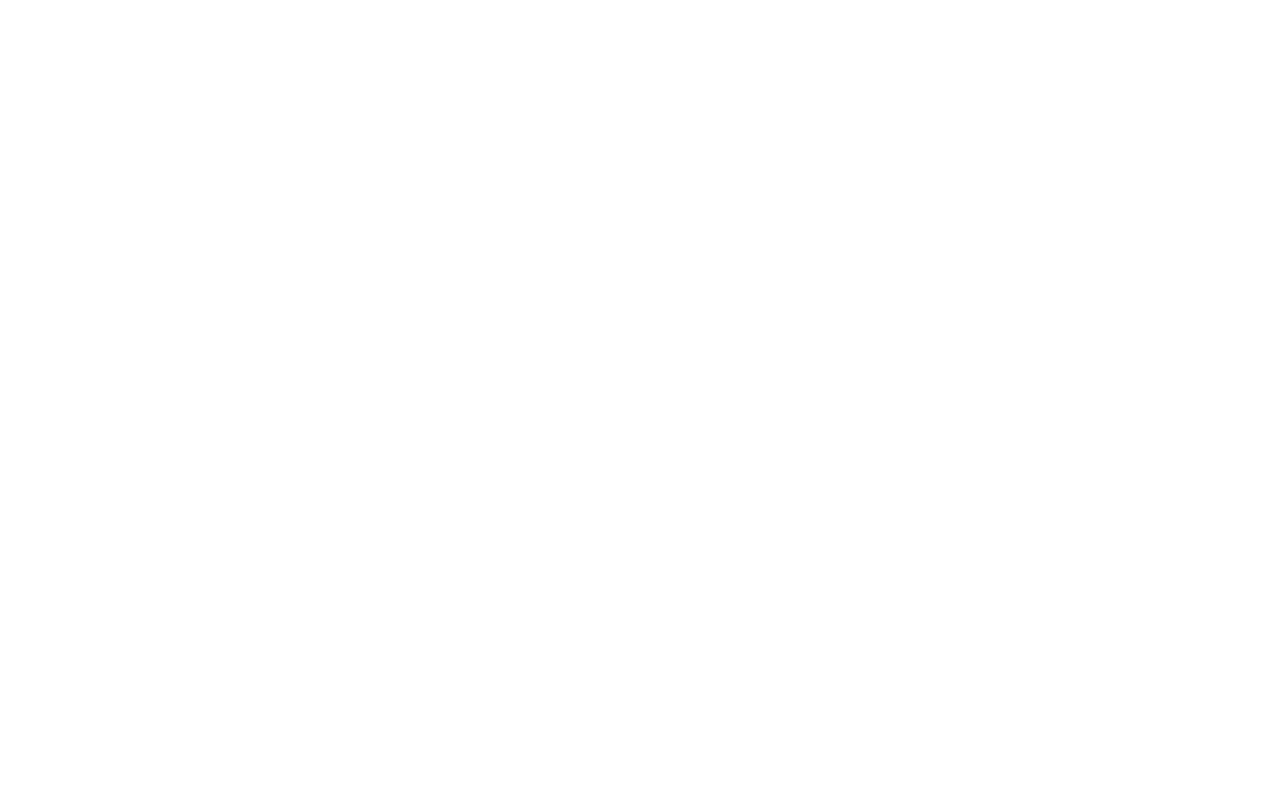
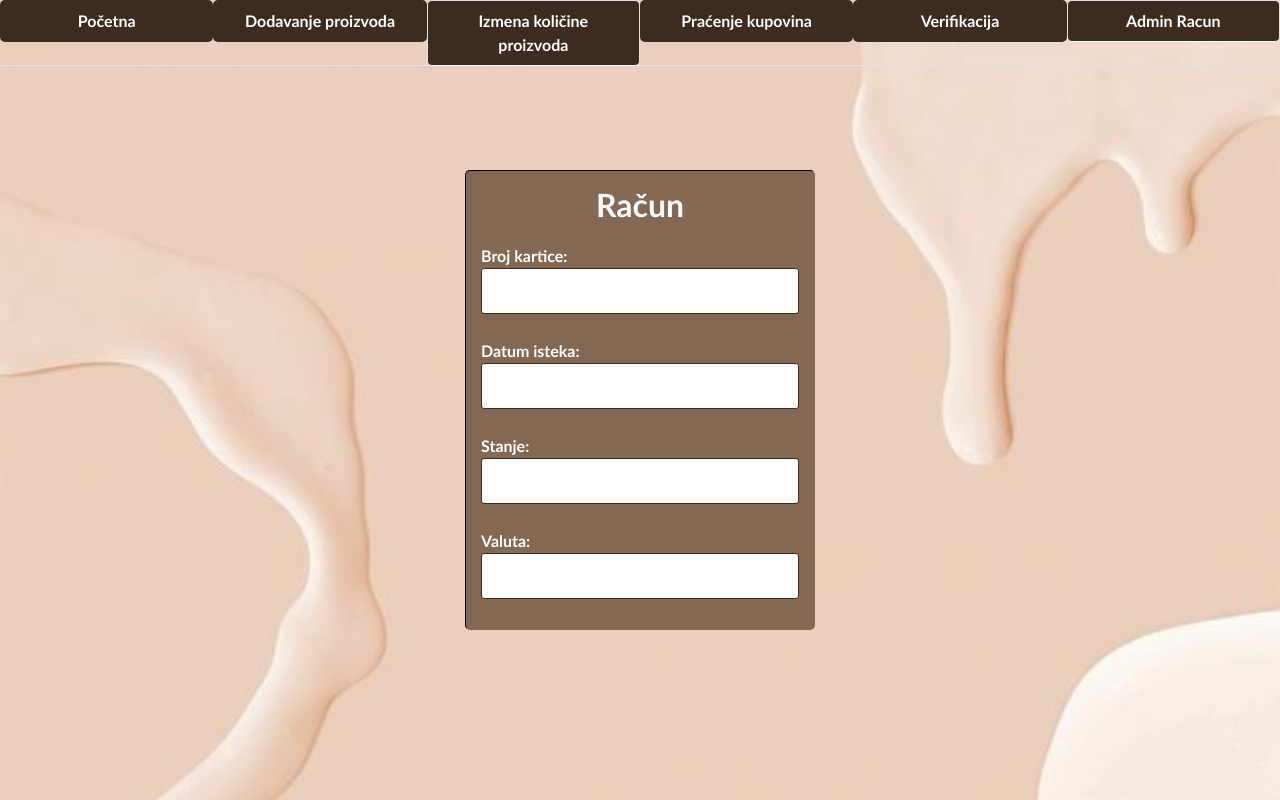
Before and after one commit to kristinasr/drs_kraj, a React (Create React App) app in the folder ui/: page /AdminRacun in a window 1280 px wide. Before the commit this address had no page. Built offline with nearby package versions, Linux system fonts and the light colour scheme; no server answers.

Commit message:
AdminZarada

```diff
--- /dev/null
+++ b/ui/src/AdminZarada.js
@@ -0,0 +1,166 @@
+import React, { useState, useEffect } from 'react';
+import axios from 'axios';
+import { Link } from 'react-router-dom';
+import 'bootstrap/dist/css/bootstrap.min.css';
+
+const AdminJeZaradio = () => {
+
+    const [brojKartice, setBrojKartice] = useState('');
+    const [datumIsteka, setDatumIsteka] = useState('');
+    const [stanje, setStanje] = useState('');
+    const [valuta, setValutu] = useState('');
+    const [podaci, setPodatke] = useState([]);
+
+    const stilProstora = {
+        textAlign: 'center',
+        backgroundColor: '#836953',
+        width: '350px',
+        padding: '15px',
+        borderRadius: '5px',
+        border:'1px inset #3d2b1f'
+    };
+
+    const stilForme = {
+        textAlign: 'left',
+    };
+
+    const stilLabele = {
+        fontFamily: 'Calibri',
+        fontWeight: 'bold',
+        marginTop: '10px',
+        display: 'block',
+        color:'white',
+    };
+
+    const stilUnosa = {
+        fontFamily: 'Calibri',
+        color: 'black',
+        width: '100%',
+        padding: '10px',
+        marginBottom: '15px',
+        border: '1px solid #3d2b1f',
+        borderRadius: '3px',
+    };
+
+    const stilNaslova = {
+        fontFamily: 'Calibri',
+        fontWeight: 'bold',
+        marginTop: '0',
+        marginBottom: '20px',
+        color: 'white',
+    };
+
+    const stilStranice = {
+        textAlign: 'center',
+        backgroundImage: `url('Pozadine/pozadinaPocetna.jpg')`,
+        backgroundSize: 'cover',
+        backgroundPosition: 'center',
+        height: '100vh',
+        display: 'flex',
+        justifyContent: 'center',
+        alignItems: 'center',
+    };
+
+    const stilNavBara = {
+        position: 'fixed',
+        top: 0,
+        width: '100%',
+    }
+
+    useEffect(() => {
+        const prihvatiPodatke = async () => {
+            try {
+                const response = await axios.get('http://localhost:5000/AdminRacun');
+                setPodatke(response.data);
+            } catch (error) {
+                console.error('Greška: ', error);
+            }
+        };
+
+        prihvatiPodatke();
+    }, []);
+
+    useEffect(() => {
+        setBrojKartice(podaci.brojKartice || '');
+        setDatumIsteka(podaci.datumIsteka || '');
+        setStanje(podaci.stanje);
+        setValutu(podaci.valuta || '');
+    }, [podaci]);
+
+    return (
+        <div style={stilStranice}>
+            <div style={stilNavBara}>
+            <ul className="nav nav-tabs nav-justified">
+                    <li className="nav-item">
+                        <Link to="/" className="nav-link" style={{ borderRadius:'5px',color: 'white', fontWeight: "bold", backgroundColor: '#3d2b1f', fontFamily: 'Calibri' }}>Početna</Link>
+                    </li>
+                    <li className="nav-item">
+                        <Link to="/Proizvod" className="nav-link" style={{ borderRadius:'5px', color: 'white', fontWeight: "bold", backgroundColor: '#3d2b1f', fontFamily: 'Calibri' }}>Dodavanje proizvoda</Link>
+                    </li>
+                    <li className="nav-item">
+                        <Link to="/Kolicina" className="nav-link active" style={{ borderRadius:'5px', color: 'white', fontWeight: "bold", backgroundColor: '#3d2b1f', fontFamily: 'Calibri' }}>Izmena količine proizvoda</Link>
+                    </li>
+                    <li className="nav-item">
+                        <Link to="/UzivoKupovina" className="nav-link" style={{ borderRadius:'5px', color: 'white', fontWeight: "bold", backgroundColor: '#3d2b1f', fontFamily: 'Calibri' }}>Praćenje kupovina</Link>
+                    </li>
+                    <li className="nav-item">
+                        <Link to="/Verifikacija" className="nav-link" style={{ borderRadius:'5px', color: 'white', fontWeight: "bold", backgroundColor: '#3d2b1f', fontFamily: 'Calibri' }}>Verifikacija</Link>
+                    </li>
+                    <li className="nav-item">
+                        <Link to="/AdminRacun" className="nav-link active" style={{ borderRadius:'5px', color: 'white', fontWeight: "bold", backgroundColor: '#3d2b1f', fontFamily: 'Calibri' }}>Admin Racun</Link>
+                    </li>
+                </ul>
+            </div>
+            <div style={stilProstora}>
+                <h2 style={stilNaslova}>Račun</h2>
+                <form style={stilForme}>
+                    <label style={stilLabele} htmlFor="brojKartice">
+                        Broj kartice:
+                    </label>
+                    <input
+                        style={stilUnosa}
+                        type="text"
+                        id="brojKartice"
+                        maxLength={16}
+                        readOnly={true}
+                        value={brojKartice}
+                    />
+                    <label style={stilLabele} htmlFor="datumIsteka">
+                        Datum isteka:
+                    </label>
+                    <input
+                        style={stilUnosa}
+                        type="text"
+                        id="datumIsteka"
+                        maxLength={5}
+                        readOnly={true}
+                        value={datumIsteka}
+                    />
+                    <label style={stilLabele} htmlFor="stanje">
+                        Stanje:
+                    </label>
+                    <input
+                        style={stilUnosa}
+                        type="text"
+                        id="stanje"
+                        value={stanje}
+                        readOnly={true}
+                    />
+                    <label style={stilLabele} htmlFor="valuta">
+                        Valuta:
+                    </label>
+                    <input
+                        style={stilUnosa}
+                        type="text"
+                        id="valuta"
+                        maxLength={3}
+                        value={valuta}
+                        readOnly={true}
+                    />
+                </form>
+            </div>
+        </div>
+    );
+};
+
+export default AdminJeZaradio;
--- a/ui/src/App.js
+++ b/ui/src/App.js
@@ -13,6 +13,7 @@
 import Konverzija from './Konverzija';
 import Odjava from './Odjava';
 import PrikazIzmeneKolicine from './PrikazIzmeneKolicine';
+import AdminJeZaradio from './AdminZarada';
 
 function App() {
   return (
@@ -32,6 +33,7 @@
           <Route path="/Kolicina" element={<PrikazIzmeneKolicine />} ></Route>
           <Route path="/Verifikacija" element={<Verifikacija />} ></Route>
           <Route path="/Konverzija" element={<Konverzija />} ></Route>
+          <Route path="/AdminRacun" element={<AdminJeZaradio/>}></Route>
         </Routes>
       </BrowserRouter>
     </div>
--- a/ui/src/DodajProizvod.js
+++ b/ui/src/DodajProizvod.js
@@ -127,6 +127,9 @@
                         <li className="nav-item">
                             <Link to="/Verifikacija" className="nav-link" style={{ borderRadius:'5px', width:'100%' ,color: 'white', fontWeight: "bold", backgroundColor: '#3d2b1f', fontFamily: 'Calibri' }}>Verifikacija</Link>
                         </li>
+                        <li className="nav-item">
+                            <Link to="/AdminRacun" className="nav-link" style={{ borderRadius:'5px', width:'100%' ,color: 'white', fontWeight: "bold", backgroundColor: '#3d2b1f', fontFamily: 'Calibri' }}>Admin Racun</Link>
+                        </li>
                     </ul>
                 </div>
                 <div className="prostor" style={stilProstora}>
--- a/ui/src/PracenjeKupovine.js
+++ b/ui/src/PracenjeKupovine.js
@@ -105,6 +105,9 @@
                     <li className="nav-item">
                         <Link to="/Verifikacija" className="nav-link" style={{ color: 'white', fontWeight: "bold", backgroundColor: '#3d2b1f', fontFamily: 'Calibri' }}>Verifikacija</Link>
                     </li>
+                    <li className="nav-item">
+                        <Link to="/AdminRacun" className="nav-link" style={{ color: 'white', fontWeight: "bold", backgroundColor: '#3d2b1f', fontFamily: 'Calibri' }}>Admin Racun</Link>
+                    </li>
                 </ul>
             </div>
             <div className='pracenjeKupovine'>
--- a/ui/src/PrikazIzmeneKolicine.js
+++ b/ui/src/PrikazIzmeneKolicine.js
@@ -72,6 +72,9 @@
                     <li className="nav-item">
                         <Link to="/Verifikacija" className="nav-link" style={{ borderRadius:'5px', color: 'white', fontWeight: "bold", backgroundColor: '#3d2b1f', fontFamily: 'Calibri' }}>Verifikacija</Link>
                     </li>
+                    <li className="nav-item">
+                        <Link to="/AdminRacun" className="nav-link" style={{ borderRadius:'5px', color: 'white', fontWeight: "bold", backgroundColor: '#3d2b1f', fontFamily: 'Calibri' }}>Admin Racun</Link>
+                    </li>
                 </ul>
             </div>
             <div className="prostorKartica" style={stilProstoraKartica}>
--- a/ui/src/Verifikacija.js
+++ b/ui/src/Verifikacija.js
@@ -66,6 +66,9 @@
                     <li className="nav-item">
                         <Link to="/Verifikacija" className="nav-link active" style={{ borderRadius:'5px', width:'100%' ,color: 'white', fontWeight: "bold", backgroundColor: '#3d2b1f', fontFamily: 'Calibri' }}>Verifikacija</Link>
                     </li>
+                    <li className="nav-item">
+                        <Link to="/AdminRacun" className="nav-link active" style={{ borderRadius:'5px', width:'100%' ,color: 'white', fontWeight: "bold", backgroundColor: '#3d2b1f', fontFamily: 'Calibri' }}>Admin Racun</Link>
+                    </li>
                 </ul>
             </div>
             <div className="prostor" style={stilProstora}>
```
Also changed, not shown: 1 other file (tests, documents, lock files or other folders).
